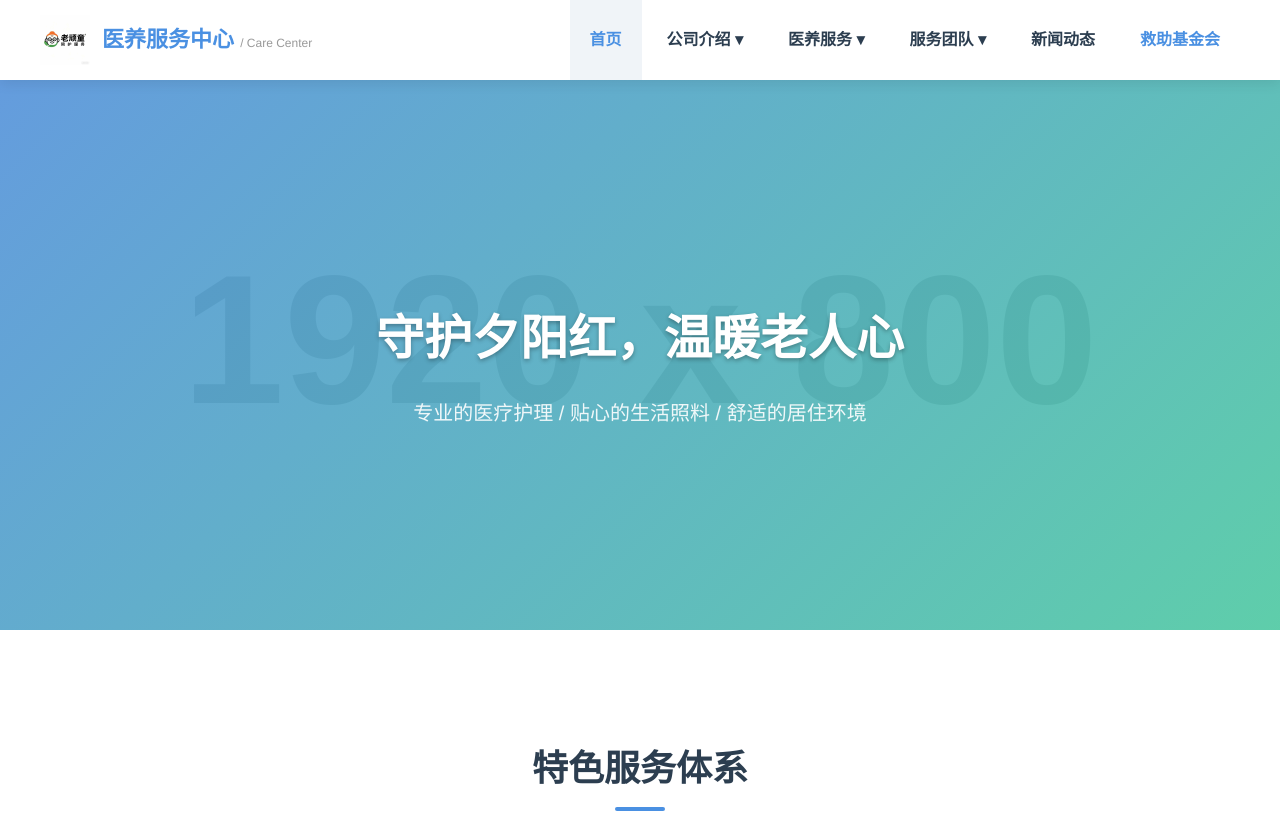
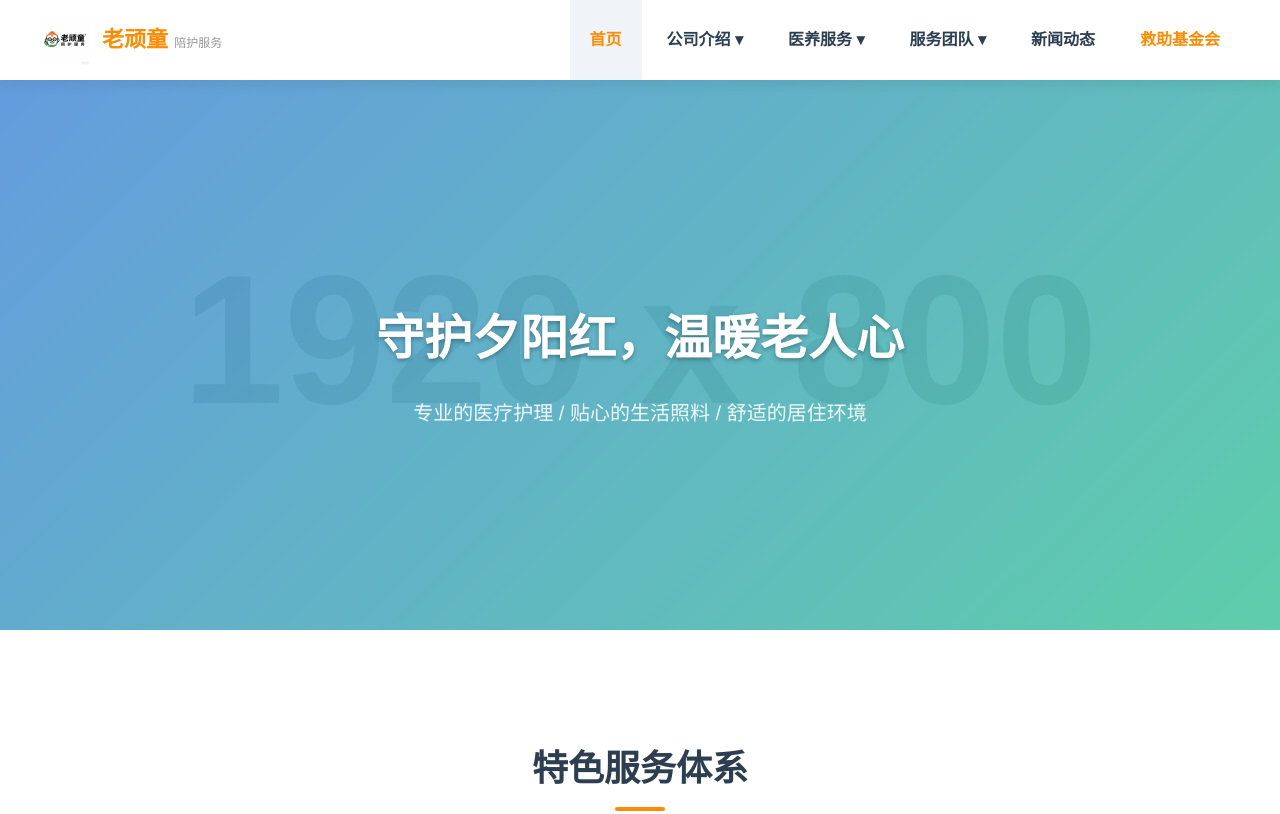
Before and after one commit to hwc2357300448/laowantong-website, a plain HTML site: page index.html in a window 1280 px wide. Shown: the top 814 px of the page. Drawn offline with Linux system fonts and the light colour scheme; placeholder pictures from the web are drawn by us.

Commit message:
fix: 修复logo显示，更新品牌名称和配色

```diff
--- a/index.html
+++ b/index.html
@@ -3,16 +3,16 @@
 <head>
     <meta charset="UTF-8">
     <meta name="viewport" content="width=device-width, initial-scale=1.0">
-    <title>医养服务平台 - 设计方案二</title>
+    <title>老顽童陪护服务</title>
     <style>
         /* =========================================
            VERSION 2: 现代温馨风格
            核心差异：单行头部导航、圆角卡片、暖色背景
            ========================================= */
         :root {
-            /* 依然请替换为 Logo 的取色代码 */
-            --primary-color: #4A90E2; /* 方案二暂用一种更明亮的蓝色 */
-            --accent-color: #FF8C00;  /* 辅助暖色（橙色），用于强调 */
+            /* Logo配色：橙色+绿色 */
+            --primary-color: #FF8C00; /* 主色橙色 */
+            --accent-color: #4CAF50;  /* 辅助绿色 */
             --bg-color: #f7f9fc;
             --text-main: #2c3e50;
             --text-sub: #7f8c8d;
@@ -454,8 +454,8 @@
     <header>
         <div class="container header-inner">
             <div class="logo">
-                <img src="logo.jpg" alt="Logo">
-                <h1>医养服务中心 <span style="font-size:12px; color:#999; font-weight:normal;">/ Care Center</span></h1>
+                <img src="./logo.jpg" alt="老顽童陪护服务">
+                <h1>老顽童 <span style="font-size:12px; color:#999; font-weight:normal;">陪护服务</span></h1>
             </div>
 
             <nav>
```
